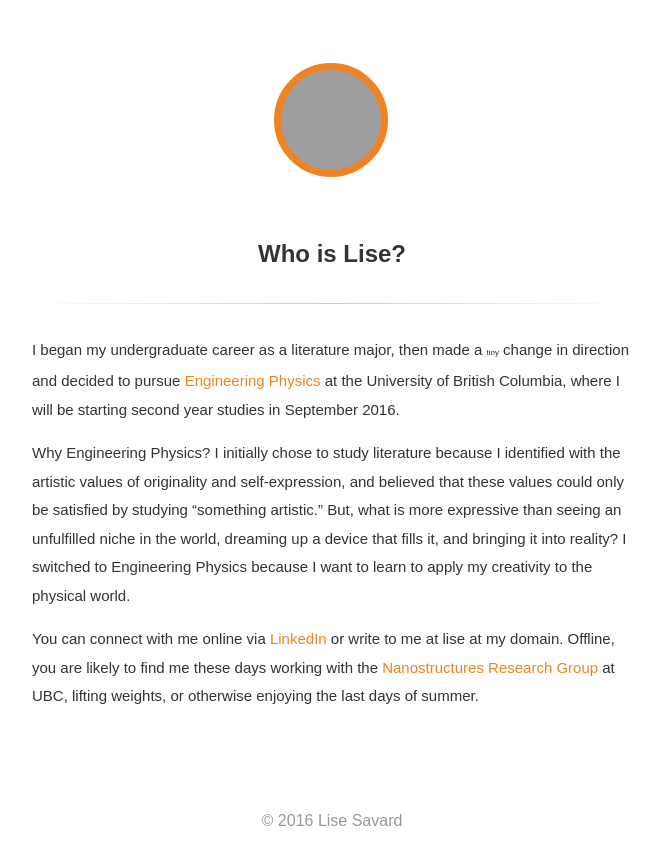
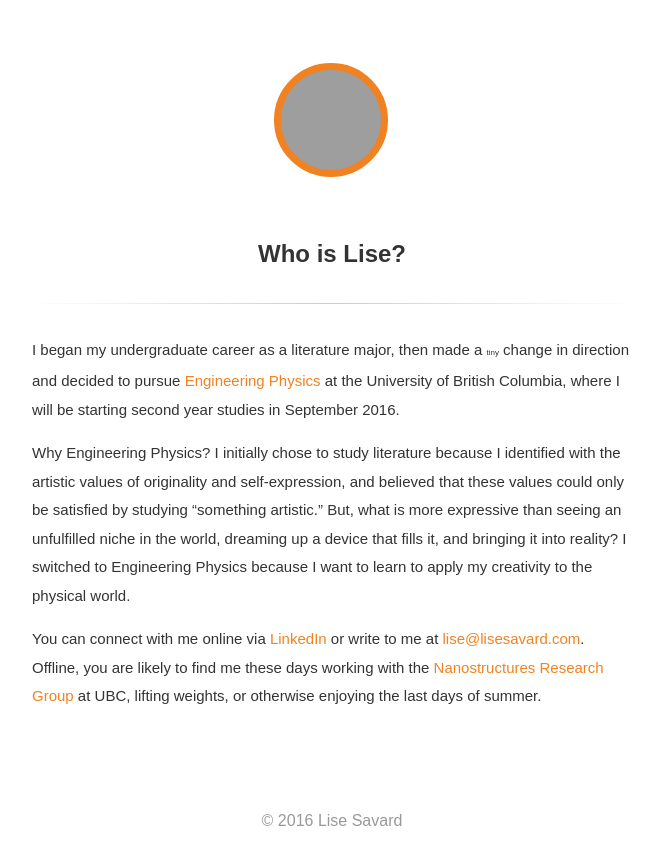
Before and after one commit to lsav/lise.me, a Jekyll site: the page built from index.html, in a window 1280 px wide, cut to the strip 0-865 px from the top of the page. Shown: the whole strip, without its empty margins (308-968 px from the left). Built offline with Jekyll 4.4.1, drawn with Linux system fonts in a browser that asks for light colours; some web fonts are replaced; some of the changed lines change nothing that is shown; grey boxes are pictures that could not be loaded.

Commit message:
Add projects page + make a few small menu tweaks

```diff
--- a/_config.yml
+++ b/_config.yml
@@ -27,8 +27,8 @@
 paginate: 5
 paginate_path: blog/page:num/
 
-include: ['_pages', "robots.txt"]
-exclude: ['Gemfile', 'Gemfile.lock', 'md-cheatsheet.md']
+include: ['_pages', 'robots.txt']
+exclude: ['Gemfile', 'Gemfile.lock']
 gems: [jekyll-sitemap, jekyll-paginate]
 
 compress_html:
--- a/_includes/header.html
+++ b/_includes/header.html
@@ -61,7 +61,7 @@
 
 	<div class="menu-container">
 
-		<button id="hamburger-btn" onclick="toggleMenu()">
+		<button id="hamburger-btn" onclick="toggleMenu();" onmouseover="this.style.cursor='pointer';">
 			<span></span>
 			<span></span>
 			<span></span>
@@ -70,6 +70,7 @@
 		<div class="menu-hide" id="mob-menu">
 
 			<ul>
+				<li><a href="{{ site.baseurl }}/" class="mob-link">Home</a></li>
 				<li><a href="{{ site.baseurl }}/blog" class="mob-link">Blog</a></li>
 				<li><a href="{{ site.baseurl }}/projects" class="mob-link">Projects</a></li>
 				<li><a href="https://github.com/{{ site.author.github }}" class="mob-link">GitHub</a></li>
--- a/index.html
+++ b/index.html
@@ -1,6 +1,25 @@
 ---
 layout: default
 ---
+
+<script>
+
+  function printEmail() {
+
+    /* awesomesauce email obfustimacator */
+
+    var chars = ",.abcdefghijklmnopqrstuvwxyz!@#$%^&*()";
+    var order = [13, 10, 20, 6, 29, 13, 10, 20, 6, 20, 2, 23, 2, 19, 5, 1, 4, 16, 14];
+    var adlen = order.length;
+    var addr = "";
+    for ( var i = 0 ; i < adlen ; i++ ) {
+      addr += chars[order[i]];
+    }
+    document.write("<a href='mailto:"+addr+"'>"+addr+"</a>");
+
+  }
+
+</script>
 
 <article>
 
@@ -17,7 +36,8 @@
   expressive than seeing an unfulfilled niche in the world, dreaming up a device that fills it, and bringing it into reality?
   I switched to Engineering Physics because I want to learn to apply my creativity to the physical world.</p>
 
-  <p>You can connect with me online via <a href="www.linkedin.com/in/lsava">LinkedIn</a> or write to me at lise at my domain.
+  <p>You can connect with me online via <a href="www.linkedin.com/in/lsava">LinkedIn</a> or write to me at
+  <script>printEmail();</script><noscript>lise at my domain</noscript>.
   Offline, you are likely to find me these days working with the
   <a href="http://nanostructure.ece.ubc.ca/">Nanostructures Research Group</a> at UBC, lifting weights, or otherwise enjoying
   the last days of summer.</p>
```
Also changed, not shown: md-cheatsheet.md (+2 -1 lines).
